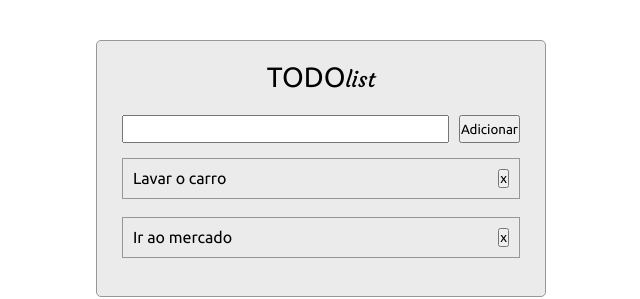
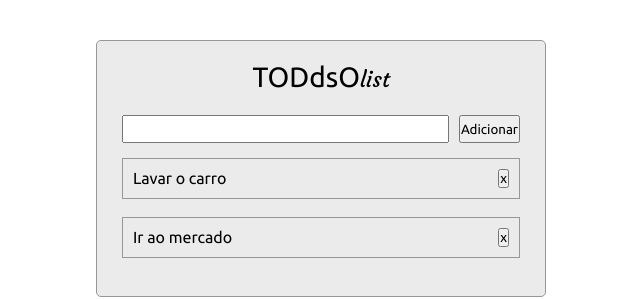
Before and after one commit to raphaelvmiollo/raphaelvmiollo.github.io, a plain HTML site: page index.html in a window 1280 px wide. Shown: the full height of the page, 319-959 px from the left. Drawn offline with Linux system fonts and the light colour scheme.

Commit message:
Fix typo in header title from "TODO" to "TODdsO"

```diff
--- a/index.html
+++ b/index.html
@@ -12,7 +12,7 @@
 <body>
     <div class="container">
         <div class="container-header">
-            <span>TODO<span class="list-title">list</span></span>
+            <span>TODdsO<span class="list-title">list</span></span>
         </div>
 
         <div class="form-container">
```
